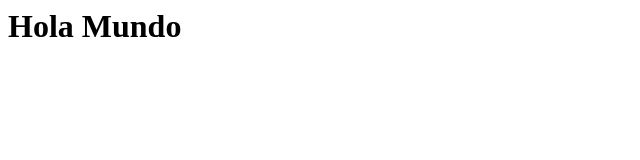
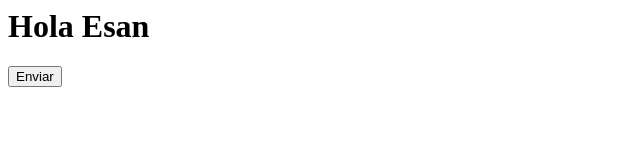
Before and after one commit to DereckEsan12/pruebagit2026, a plain HTML site: page index.html in a window 1280 px wide. Shown: the whole page, without its empty margins (0-640 px from the left). Drawn offline with Linux system fonts and the light colour scheme.

Commit message:
Nuevo boton y cambio de titulo

```diff
--- a/index.html
+++ b/index.html
@@ -3,7 +3,8 @@
 
     </head>
     <body>
-        <h1>Hola Mundo</h1>
+        <h1>Hola Esan</h1>
+        <button>Enviar</button>
     </body>
     <footer>
 
```
